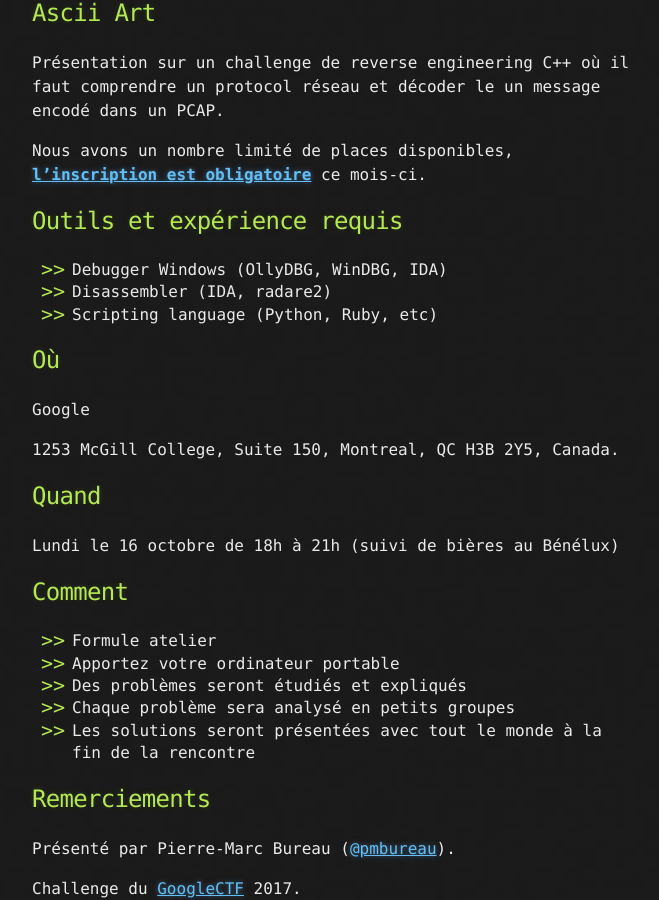
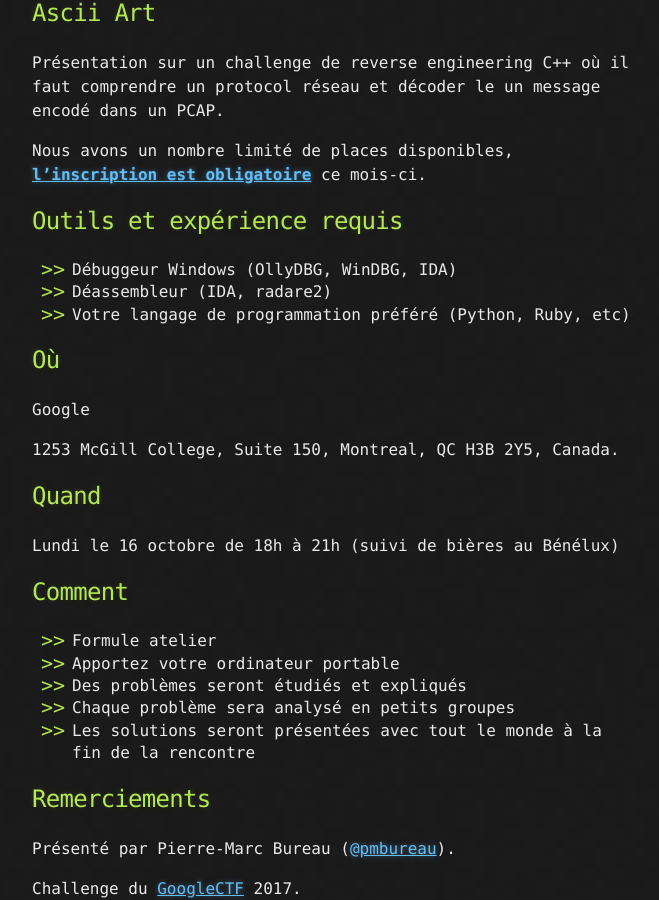
Before and after one commit to montrehack/montrehack.github.com, a Jekyll site: the page built from index.md, in a window 1280 px wide and 900 px high, scrolled down 1069 px. Shown: the whole window, without its empty margins (308-967 px from the left). Built offline with Jekyll 4.4.1, drawn with Linux system fonts in a browser that asks for light colours; comment, search, counter and statistics services are not loaded; some of the changed text lies outside the part shown.

Commit message:
Translate required tools in French

```diff
--- a/index.md
+++ b/index.md
@@ -22,9 +22,9 @@ ce mois-ci.
 
 ## Outils et expérience requis
 
-* Debugger Windows (OllyDBG, WinDBG, IDA)
-* Disassembler (IDA, radare2)
-* Scripting language (Python, Ruby, etc)
+* Débuggeur Windows (OllyDBG, WinDBG, IDA)
+* Déassembleur (IDA, radare2)
+* Votre langage de programmation préféré (Python, Ruby, etc)
 
 ## Où
 
@@ -72,7 +72,7 @@ this month.
 
 * Debugger Windows (OllyDBG, WinDBG, IDA)
 * Disassembler (IDA, radare2)
-* Scripting language (Python, Ruby, etc)
+* Your favorite programming language (Python, Ruby, etc)
 
 ## Where
 
```
